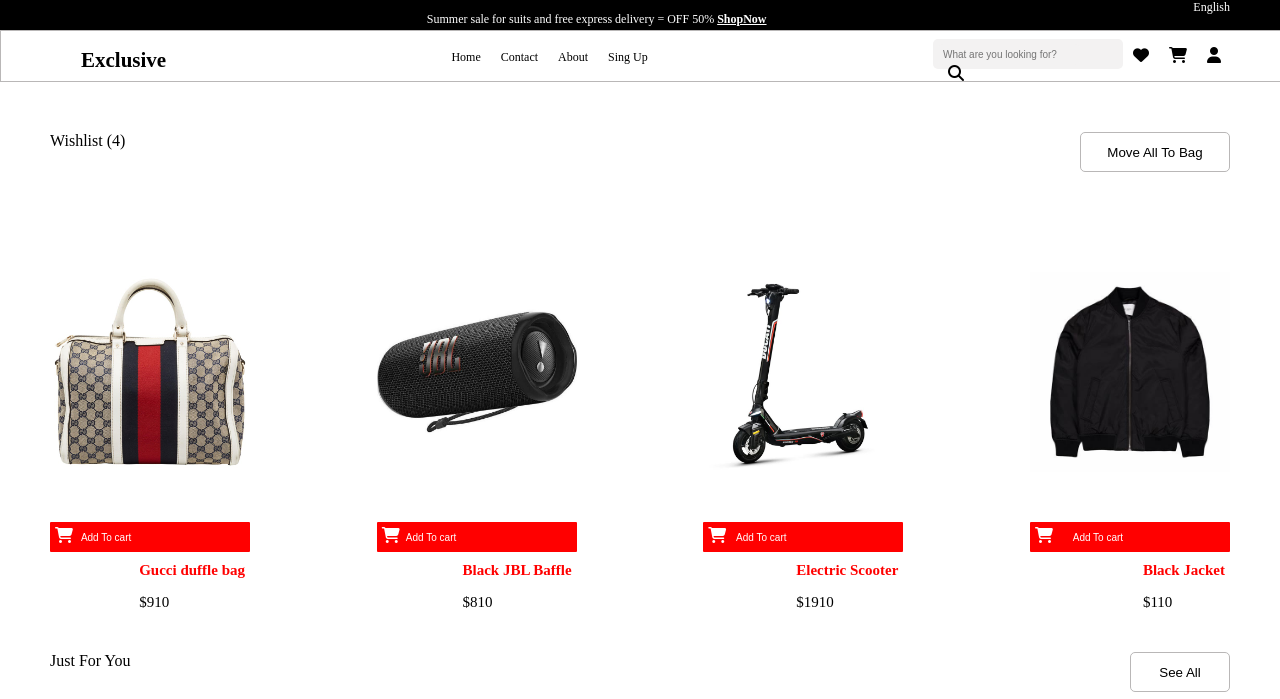
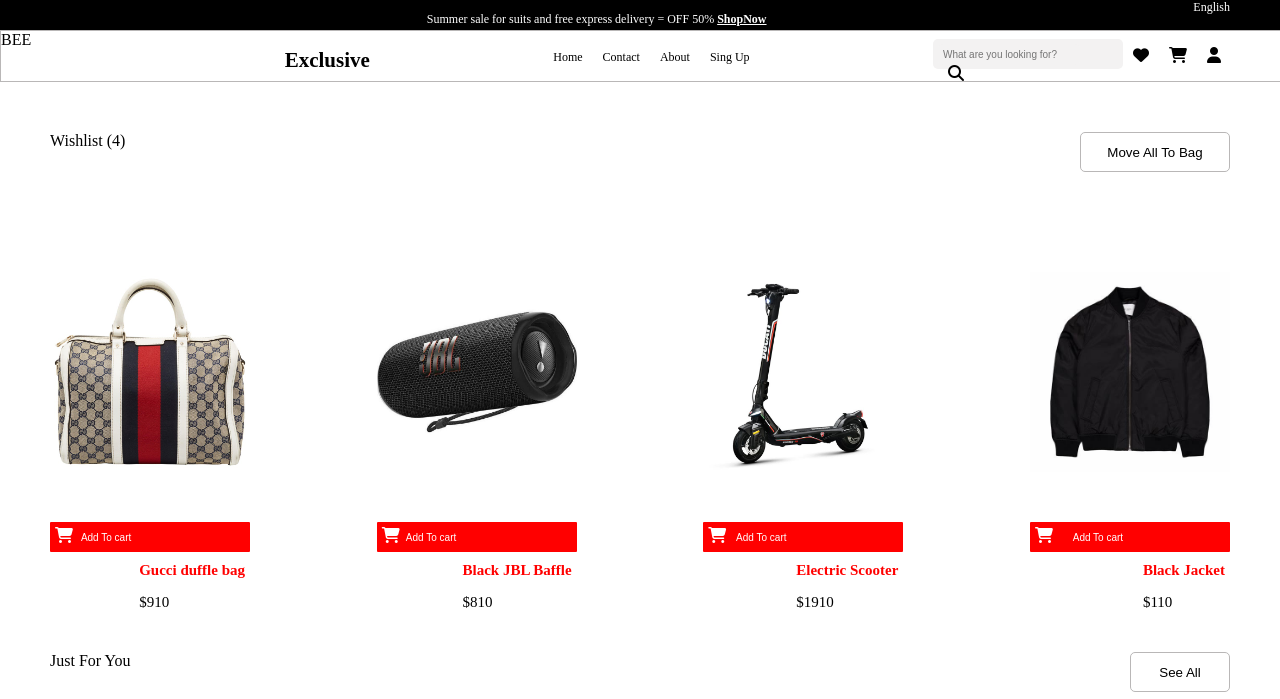
Before and after one commit to nathmn14/fullstack_e-commerce, a plain HTML site: page Full E_commerce CODES/index.html in a window 1280 px wide. Shown: the top 699 px of the page. Drawn offline with Linux system fonts and the light colour scheme.

Commit message:
Update index.html

```diff
--- a/Full E_commerce CODES/index.html
+++ b/Full E_commerce CODES/index.html
@@ -17,6 +17,7 @@
         </div>
     </header>
     <nav>
+        BEE
         <div class="titre">
             <h1>Exclusive</h1>
         </div>
```
